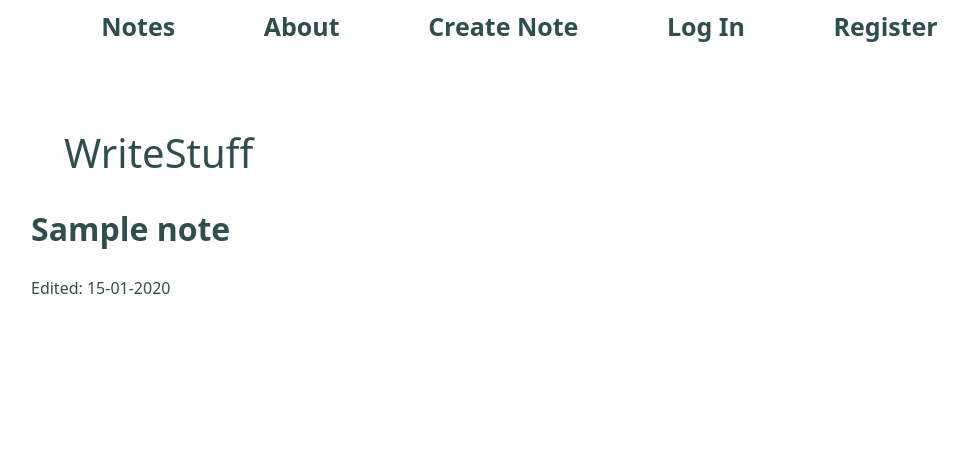
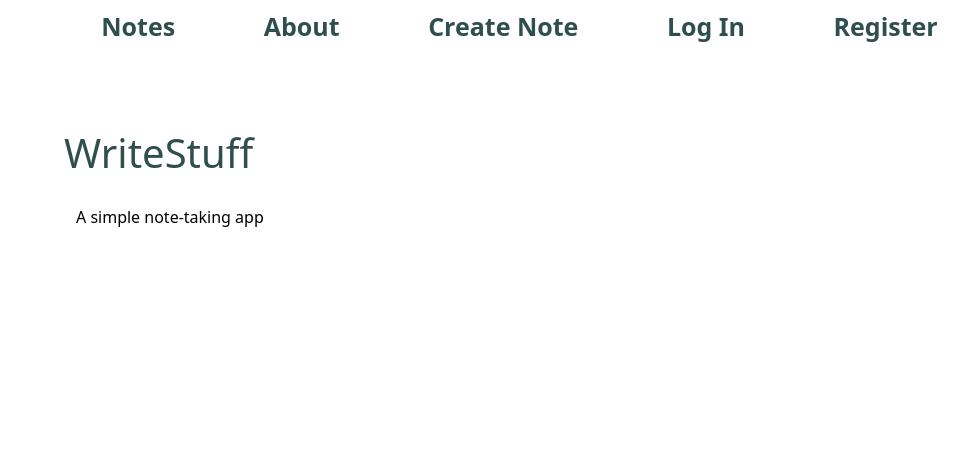
Before and after one commit to jgl3hb/writestuff, a Flask app: page / in a window 1280 px wide. Shown: the top 469 px of the page, without its empty margins (18-986 px from the left). Run offline with Flask 2, Linux system fonts and the light colour scheme; tables that the repository leaves empty hold one stand-in row (values such as "Sample post").

Commit message:
user notes

```diff
--- a/myapp/templates/base.html
+++ b/myapp/templates/base.html
@@ -8,7 +8,7 @@
     <meta charset="UTF-8">
     <meta http-equiv="X-UA-Compatible" content="IE=edge">
     <meta name="viewport" content="width=device-width, initial-scale=1.0">
-    <title>WriteStuff!</title>
+    <title>Write Stuff!</title>
 </head>
 <body>
     <ul class="nav">
--- a/myapp/templates/index.html
+++ b/myapp/templates/index.html
@@ -1,24 +1,31 @@
 {% extends "base.html" %}
 {% block content %}
+
 <div class="jumbotron">
     <h1>WriteStuff</h1>
-    <!-- <div class="create-nav">
-        <a href="{{url_for('notes.create_note')}}">Create Note</a>
-    </div> -->
 </div>
+
 <div class="container">
+    {% if current_user.id %}
     {% for note in notes.items %}
     <div class="card">
+        {% if note.user_id == current_user.id %}
             <h2>
                 <a class="card-title" href="{{url_for('notes.note', note_id=note.id)}}">{{note.title}}</a>
                 <br>
-                <!-- <a class="card-author" href="{{url_for('users.user_notes', username=note.author.username)}}">Author: {{note.author.username}}</a> -->
             </h2>
             <p>Edited: {{note.date.strftime('%d-%m-%Y')}}</p>
-            <!-- <a class="btn btn-primary" href="{{url_for('notes.note', note_id=note.id)}}">Read Note</a> -->
+    {% endif %}
     </div>
     <br>
     {% endfor %}
+    {% else %}
+    <div class="home-message">
+        <div class="landing-page-message">
+            <p class="landing-page-p">A simple note-taking app</p>
+        </div>
+    </div>
+    {% endif %}
 </div>
 
 <nav aria-label="Page Navigation example">
```
Also changed, not shown: myapp/templates/login.html (line endings or trailing spaces).
